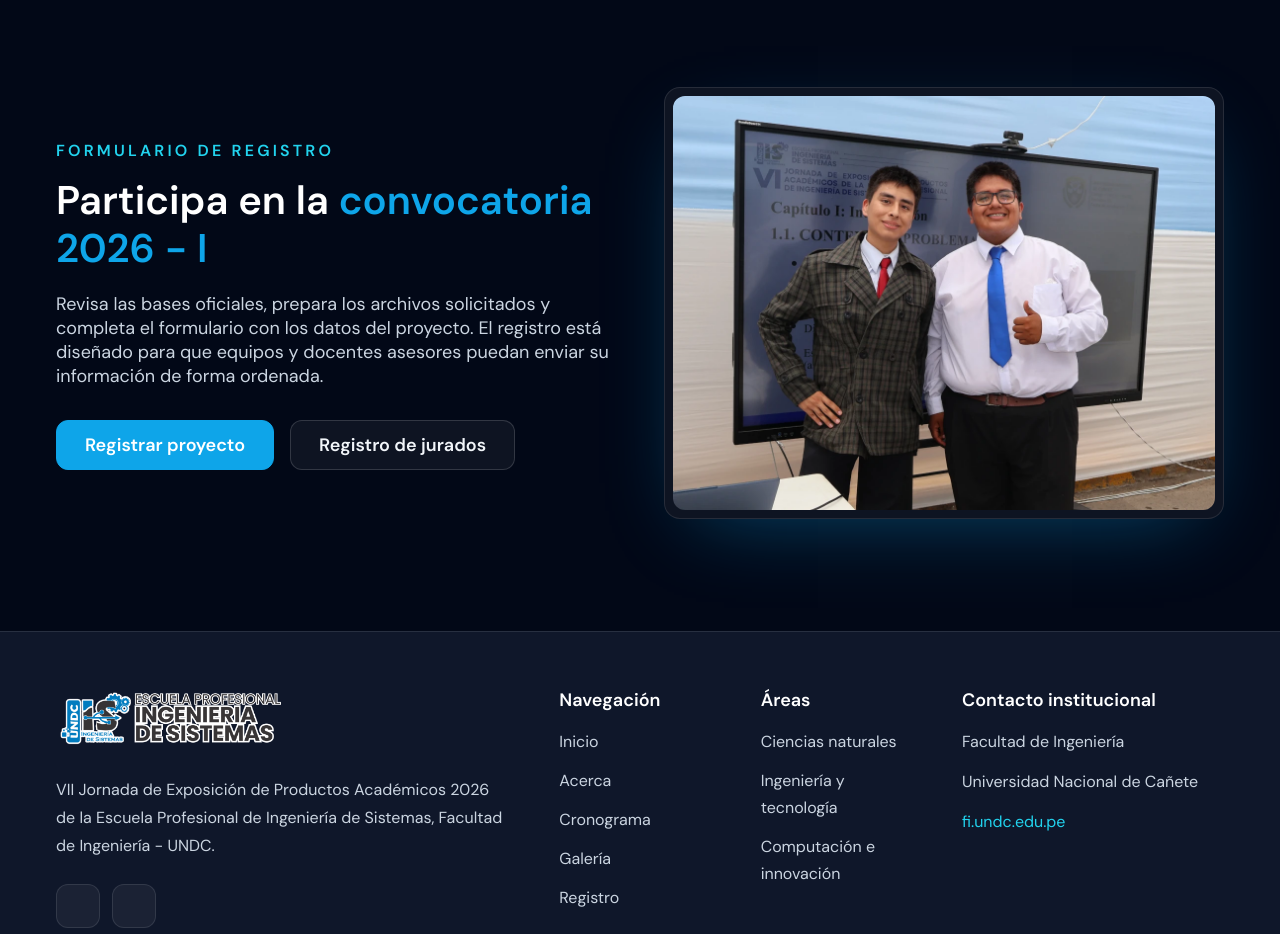
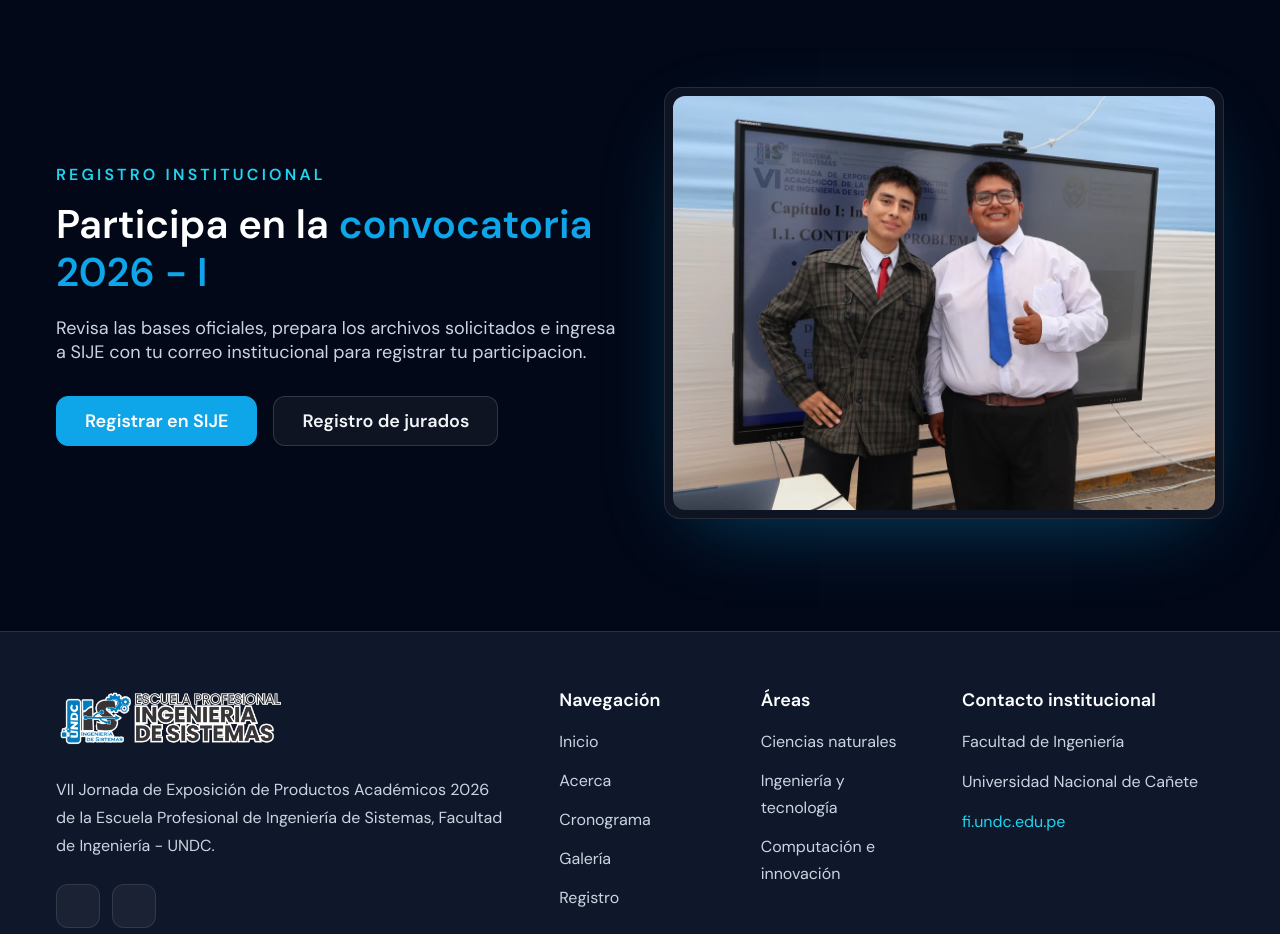
Before and after one commit to BeniAlexis23/JEPA-DAIS-2025, a Next.js app in the folder frontend/: page / in a window 1280 px wide. Shown: the part 4720-5654 px from the top of the page. Built offline with nearby package versions, Linux system fonts and the light colour scheme; no server answers; some icons are missing.

Commit message:
redirige registro institucional a SIJE

```diff
--- a/frontend/src/app/register/page.tsx
+++ b/frontend/src/app/register/page.tsx
@@ -1,19 +1,17 @@
 import { Metadata } from "next";
-import RegisterForm from "@/components/RegisterForm";
+import { redirect } from "next/navigation";
 
 export const metadata: Metadata = {
-  title: "Registro de Proyectos - VII JEPA 2026",
+  title: "Registro institucional - VII JEPA 2026",
   icons: {
     icon: "images/logo/es-undc.png",
   },
 };
 
+const SIJE_PROJECT_URL = process.env.NEXT_PUBLIC_SIJE_PROJECT_URL || "https://sije.episundc.pe/proyecto";
+
 const Register = () => {
-  return (
-    <main className="min-h-screen bg-site-radial pt-28 lg:pt-32">
-      <RegisterForm />
-    </main>
-  );
+  redirect(SIJE_PROJECT_URL);
 };
 
 export default Register;
--- a/frontend/src/components/Home/upgrade/index.tsx
+++ b/frontend/src/components/Home/upgrade/index.tsx
@@ -3,6 +3,8 @@ import Image from "next/image";
 import Link from "next/link";
 import { motion } from "framer-motion";
 import { getImagePrefix } from "@/utils/utils";
+
+const SIJE_PROJECT_URL = process.env.NEXT_PUBLIC_SIJE_PROJECT_URL || "https://sije.episundc.pe/proyecto";
 
 const Upgrade = () => {
   return (
@@ -10,16 +12,16 @@ const Upgrade = () => {
       <div className="container mx-auto px-4 lg:max-w-screen-xl">
         <div className="grid items-center gap-12 lg:grid-cols-2">
           <motion.div whileInView={{ y: 0, opacity: 1 }} initial={{ y: 24, opacity: 0 }} transition={{ duration: 0.6 }}>
-            <p className="mb-3 text-16 font-semibold uppercase tracking-[0.2em] text-secondary">Formulario de registro</p>
+            <p className="mb-3 text-16 font-semibold uppercase tracking-[0.2em] text-secondary">Registro institucional</p>
             <h2 className="mb-5 text-30 font-semibold text-white sm:text-40">
               Participa en la <span className="text-primary">convocatoria 2026 - I</span>
             </h2>
             <p className="mb-8 text-17 leading-8 text-slate-300 lg:text-18">
-              Revisa las bases oficiales, prepara los archivos solicitados y completa el formulario con los datos del proyecto. El registro está diseñado para que equipos y docentes asesores puedan enviar su información de forma ordenada.
+              Revisa las bases oficiales, prepara los archivos solicitados e ingresa a SIJE con tu correo institucional para registrar tu participacion.
             </p>
             <div className="flex flex-col gap-4 sm:flex-row">
-              <Link href="/register" className="rounded-xl border border-primary bg-primary px-7 py-3 text-center text-18 font-semibold text-white shadow-soft-blue transition hover:bg-secondary hover:text-darkmode">
-                Registrar proyecto
+              <Link href={SIJE_PROJECT_URL} className="rounded-xl border border-primary bg-primary px-7 py-3 text-center text-18 font-semibold text-white shadow-soft-blue transition hover:bg-secondary hover:text-darkmode">
+                Registrar en SIJE
               </Link>
               <Link href="/jurados" className="rounded-xl border border-white/15 bg-white/5 px-7 py-3 text-center text-18 font-semibold text-slate-100 transition hover:border-secondary hover:text-secondary">
                 Registro de jurados
@@ -28,7 +30,7 @@ const Upgrade = () => {
           </motion.div>
           <motion.div whileInView={{ y: 0, opacity: 1 }} initial={{ y: 24, opacity: 0 }} transition={{ duration: 0.6, delay: 0.1 }}>
             <div className="relative mx-auto max-w-[560px] overflow-hidden rounded-2xl border border-white/10 bg-white/[0.05] p-2 shadow-soft-blue">
-              <Image src={`${getImagePrefix()}images/upgrade/form.webp`} alt="Formulario de registro académico" width={625} height={580} className="h-auto w-full rounded-xl object-cover" />
+              <Image src={`${getImagePrefix()}images/upgrade/form.webp`} alt="Formulario de registro academico" width={625} height={580} className="h-auto w-full rounded-xl object-cover" />
             </div>
           </motion.div>
         </div>
```
Also changed, not shown: 1 other file (tests, documents, lock files or other folders).
